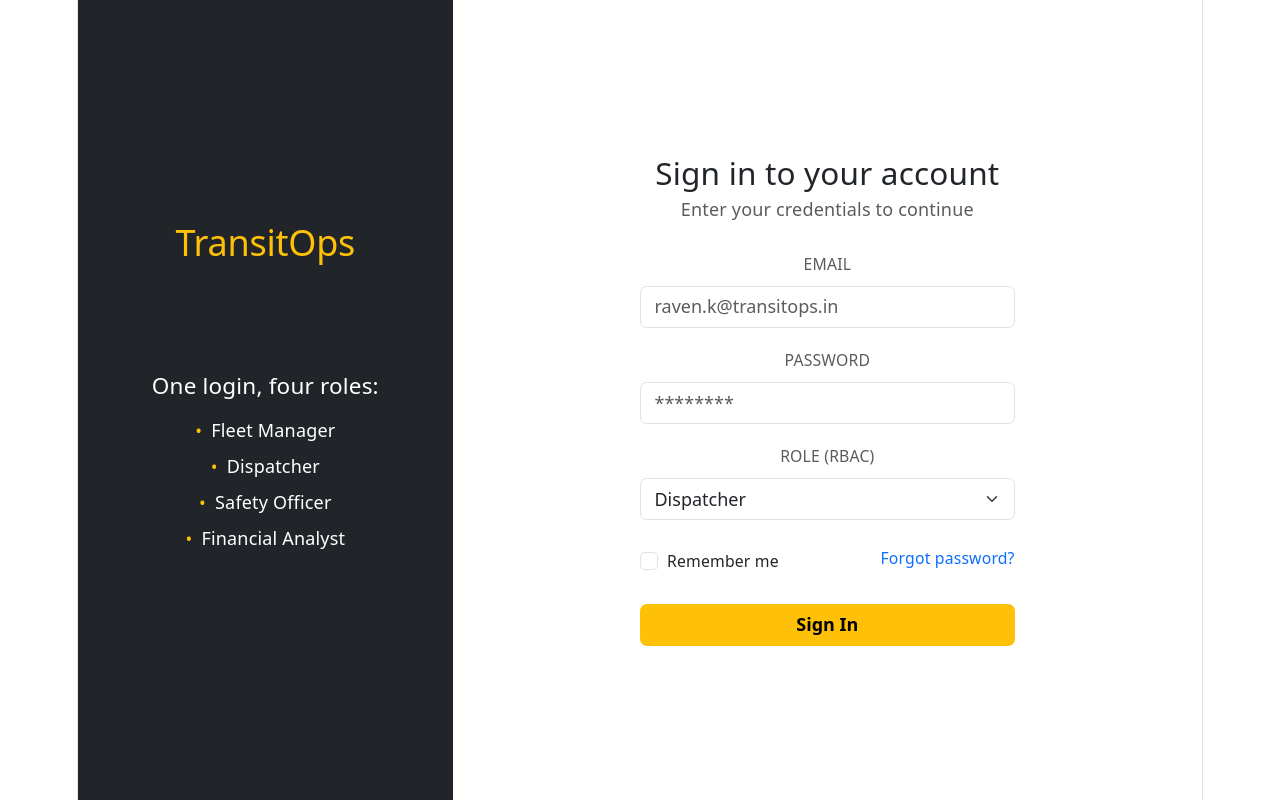
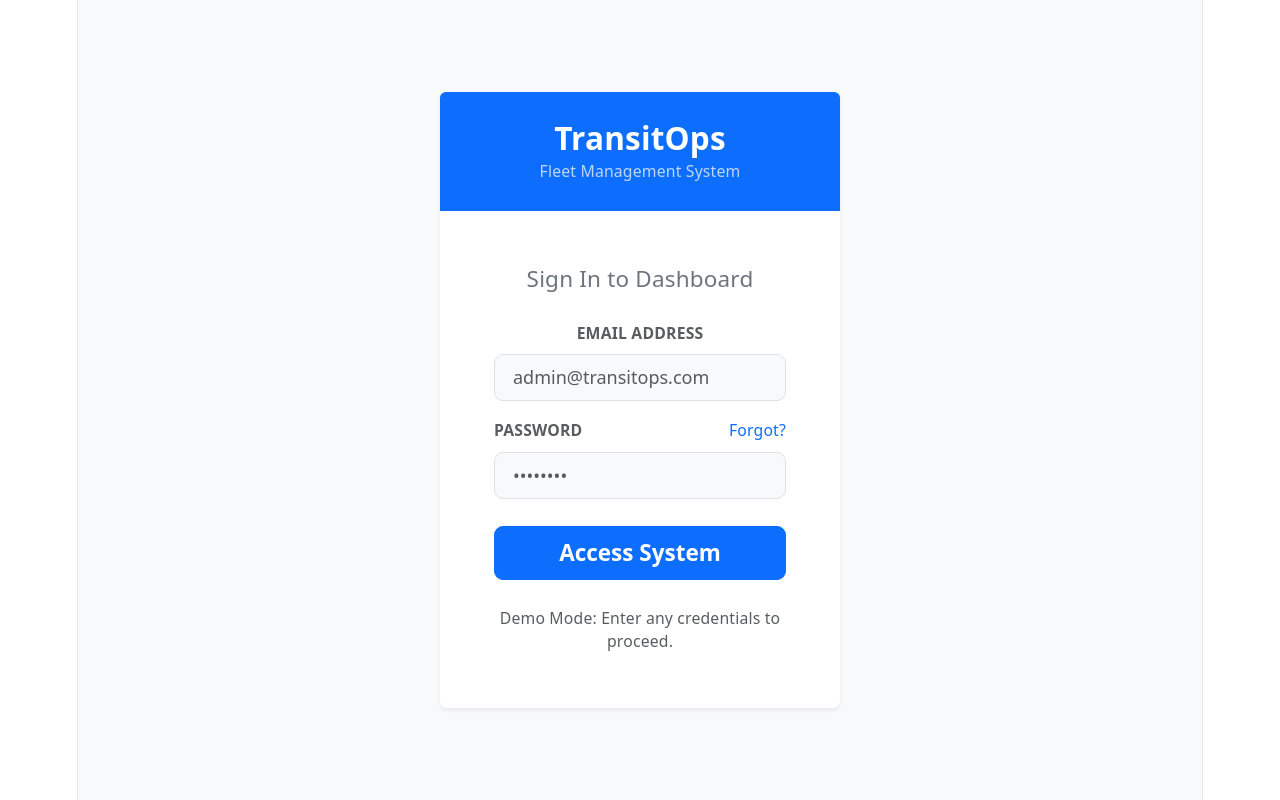
Before and after one commit to Ranadhruvi/TransitOps, a React app in the folder frontend/: page /login in a window 1280 px wide. Built offline with nearby package versions, Linux system fonts and the light colour scheme; the HTML template or start-up script is replaced by a standard one.

Commit message:
Added router to dashboard from login page.

```diff
--- a/frontend/src/components/Login.jsx
+++ b/frontend/src/components/Login.jsx
@@ -1,59 +1,83 @@
-import React from 'react';
+import React, { useState } from 'react';
+import { useNavigate } from 'react-router-dom';
 
 const Login = () => {
+  const [credentials, setCredentials] = useState({ email: '', password: '' });
+  const [error, setError] = useState('');
+  const navigate = useNavigate();
+
+  const handleInputChange = (e) => {
+    const { name, value } = e.target;
+    setCredentials({ ...credentials, [name]: value });
+  };
+
+  const handleLogin = (e) => {
+    e.preventDefault();
+
+    // For the hackathon demo, we will do a simple mock authentication.
+    // If they enter any email and password, we let them in.
+    if (credentials.email && credentials.password) {
+      // Redirect to the main dashboard
+      navigate('/dashboard');
+    } else {
+      setError('Please enter both email and password.');
+    }
+  };
+
   return (
-    <div className="container-fluid vh-100 p-0 d-flex">
-      {/* Left Dark Panel */}
-      <div className="col-md-4 bg-dark text-white d-flex flex-column justify-content-center p-5">
-        <h2 className="text-warning mb-0">TransitOps</h2>
-        <p className="text-muted mb-5">Smart Transport Operations Platform</p>
+    <div className="container-fluid bg-light min-vh-100 d-flex align-items-center justify-content-center">
+      <div className="card shadow-sm border-0" style={{ maxWidth: '400px', width: '100%' }}>
 
-        <h5 className="mb-3">One login, four roles:</h5>
-        <ul className="list-unstyled">
-          <li className="mb-2"><span className="text-warning me-2">•</span>Fleet Manager</li>
-          <li className="mb-2"><span className="text-warning me-2">•</span>Dispatcher</li>
-          <li className="mb-2"><span className="text-warning me-2">•</span>Safety Officer</li>
-          <li className="mb-2"><span className="text-warning me-2">•</span>Financial Analyst</li>
-        </ul>
-      </div>
+        {/* Header Section */}
+        <div className="card-header bg-primary text-white text-center py-4 border-0">
+          <h3 className="mb-0 fw-bold">TransitOps</h3>
+          <small className="text-light opacity-75">Fleet Management System</small>
+        </div>
 
-      {/* Right Login Form */}
-      <div className="col-md-8 d-flex align-items-center justify-content-center">
-        <div className="w-50">
-          <h3 className="mb-1">Sign in to your account</h3>
-          <p className="text-muted mb-4">Enter your credentials to continue</p>
+        {/* Form Section */}
+        <div className="card-body p-4 p-md-5">
+          <h5 className="text-center mb-4 text-secondary">Sign In to Dashboard</h5>
 
-          <form>
+          {error && <div className="alert alert-danger py-2 small">{error}</div>}
+
+          <form onSubmit={handleLogin}>
             <div className="mb-3">
-              <label className="form-label small text-muted">EMAIL</label>
-              <input type="email" className="form-control" placeholder="raven.k@transitops.in" />
-            </div>
-
-            <div className="mb-3">
-              <label className="form-label small text-muted">PASSWORD</label>
-              <input type="password" className="form-control" placeholder="********" />
+              <label className="form-label small text-muted fw-bold">EMAIL ADDRESS</label>
+              <input
+                type="email"
+                className="form-control form-control-lg bg-light fs-6"
+                name="email"
+                placeholder="admin@transitops.com"
+                value={credentials.email}
+                onChange={handleInputChange}
+                required
+              />
             </div>
 
             <div className="mb-4">
-              <label className="form-label small text-muted">ROLE (RBAC)</label>
-              <select className="form-select">
-                <option>Dispatcher</option>
-                <option>Fleet Manager</option>
-                <option>Safety Officer</option>
-                <option>Financial Analyst</option>
-              </select>
+              <div className="d-flex justify-content-between">
+                <label className="form-label small text-muted fw-bold">PASSWORD</label>
+                <a href="#" className="small text-decoration-none">Forgot?</a>
+              </div>
+              <input
+                type="password"
+                className="form-control form-control-lg bg-light fs-6"
+                name="password"
+                placeholder="••••••••"
+                value={credentials.password}
+                onChange={handleInputChange}
+                required
+              />
             </div>
 
-            <div className="d-flex justify-content-between mb-4">
-              <div className="form-check">
-                <input type="checkbox" className="form-check-input" id="remember" />
-                <label className="form-check-label small" htmlFor="remember">Remember me</label>
-              </div>
-              <a href="#" className="text-primary small text-decoration-none">Forgot password?</a>
-            </div>
+            <button type="submit" className="btn btn-primary btn-lg w-100 fw-bold">
+              Access System
+            </button>
+          </form>
 
-            <button type="submit" className="btn btn-warning w-100 fw-bold">Sign In</button>
-          </form>
+          <div className="text-center mt-4 text-muted small">
+            Demo Mode: Enter any credentials to proceed.
+          </div>
         </div>
       </div>
     </div>
```
